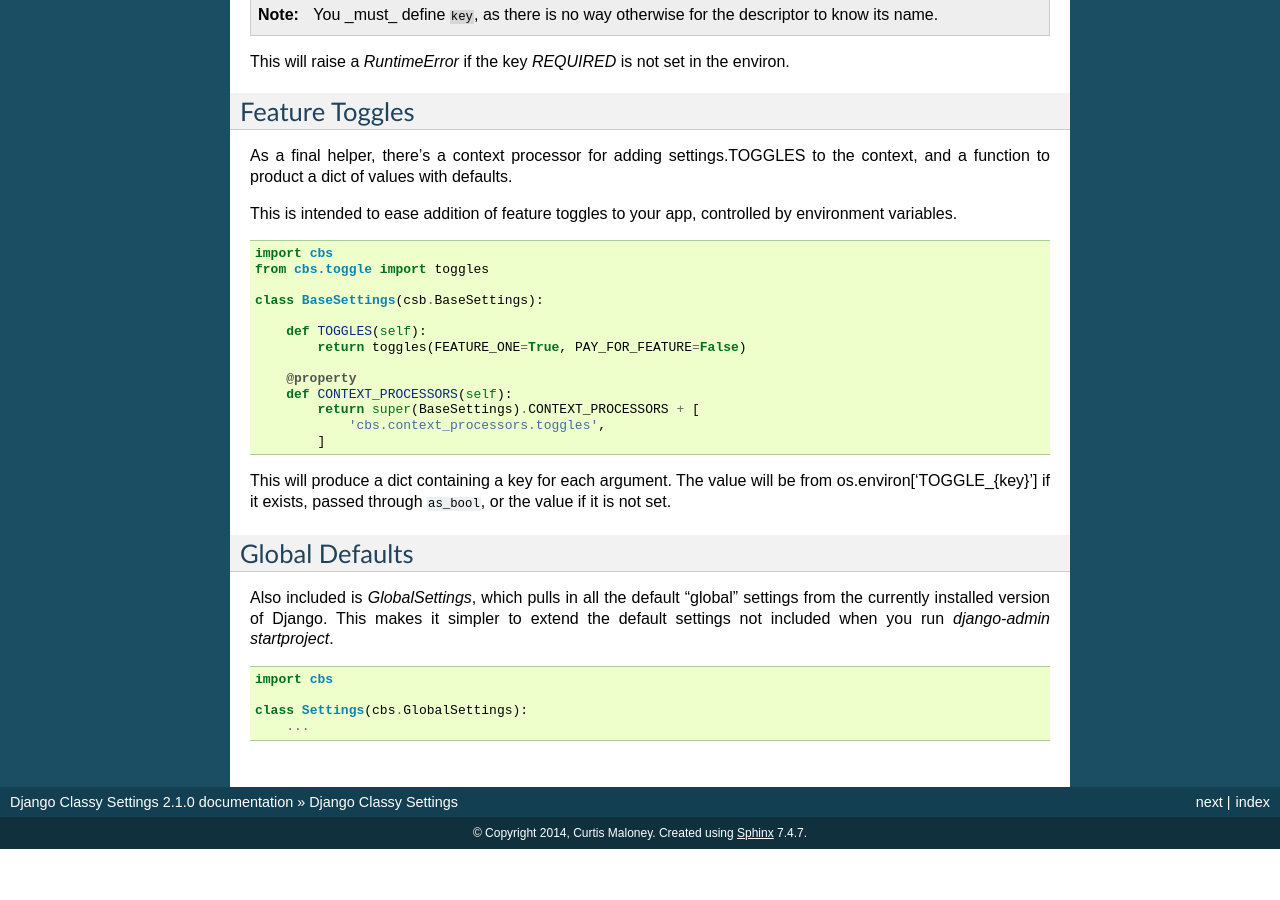
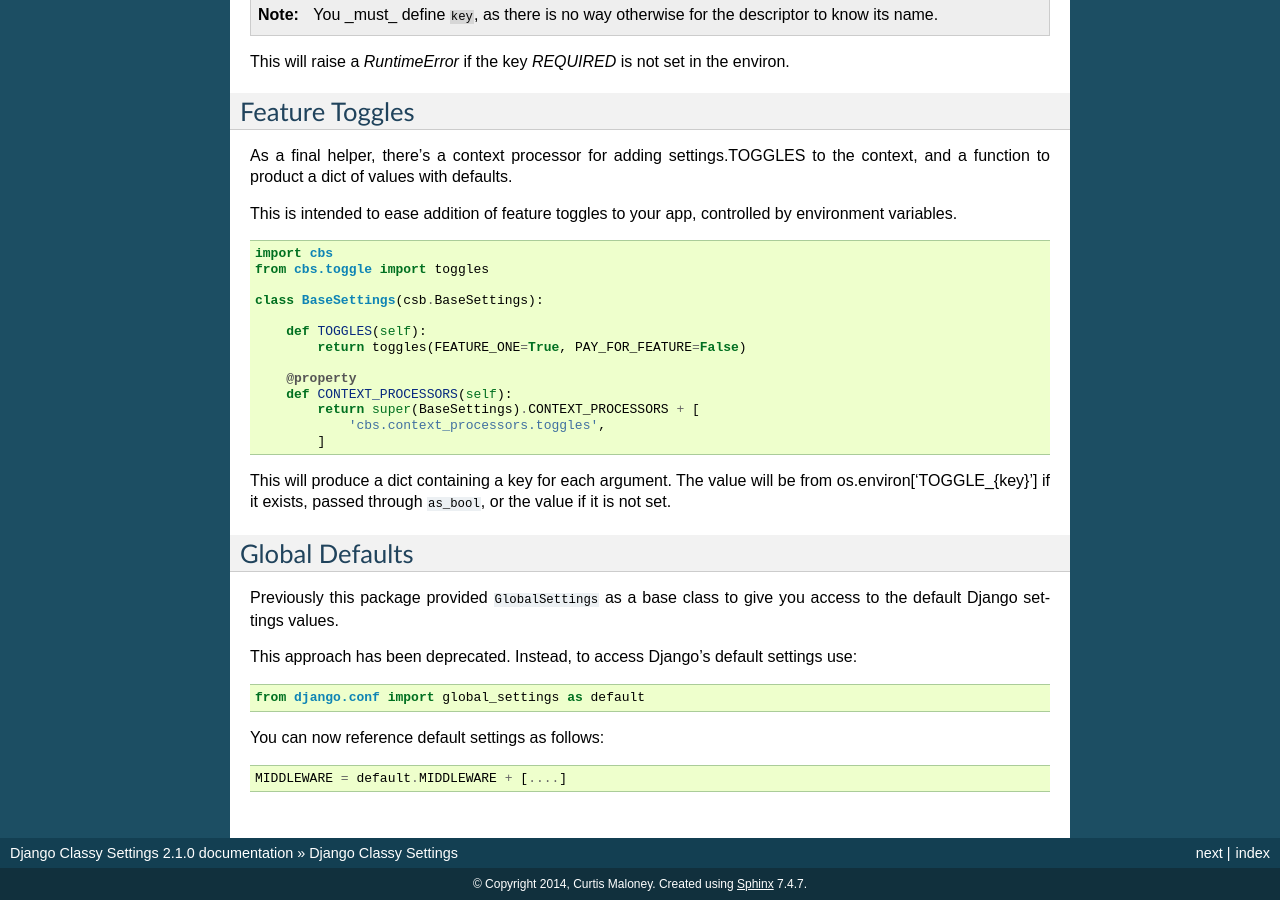
Before and after one commit to funkybob/django-classy-settings, a Sphinx documentation site: the page built from docs/index.rst, in a window 1280 px wide and 900 px high, scrolled down 2999 px. Built offline with Sphinx 7.4.7, drawn with Linux system fonts in a browser that asks for light colours; before the commit the page ends 3848 px from its top, so only the background shows below that.

Commit message:
Update docs

```diff
--- a/docs/index.rst
+++ b/docs/index.rst
@@ -211,11 +211,18 @@ the value if it is not set.
 Global Defaults
 ---------------
 
-Also included is `GlobalSettings`, which pulls in all the default "global" settings from the currently installed version of Django.  This makes it simpler to extend the default settings not included when you run `django-admin startproject`.
+Previously this package provided ``GlobalSettings`` as a base class to give you
+access to the default Django settings values.
+
+This approach has been deprecated. Instead, to access Django's default settings
+use:
 
 .. code-block:: python
 
-   import cbs
+   from django.conf import global_settings as default
 
-   class Settings(cbs.GlobalSettings):
-       ...
+You can now reference default settings as follows:
+
+.. code-block:: python
+
+   MIDDLEWARE = default.MIDDLEWARE + [....]
```
